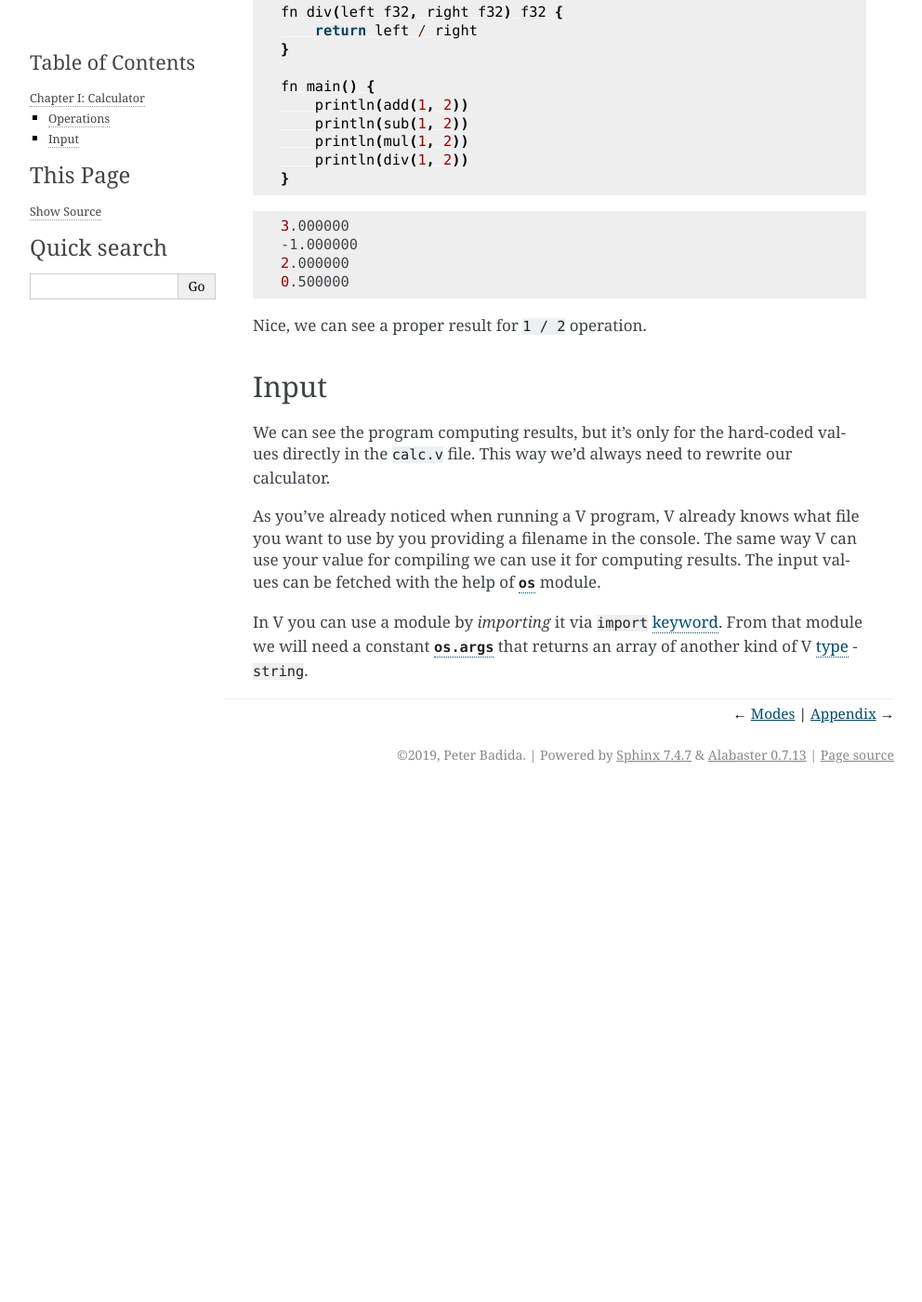
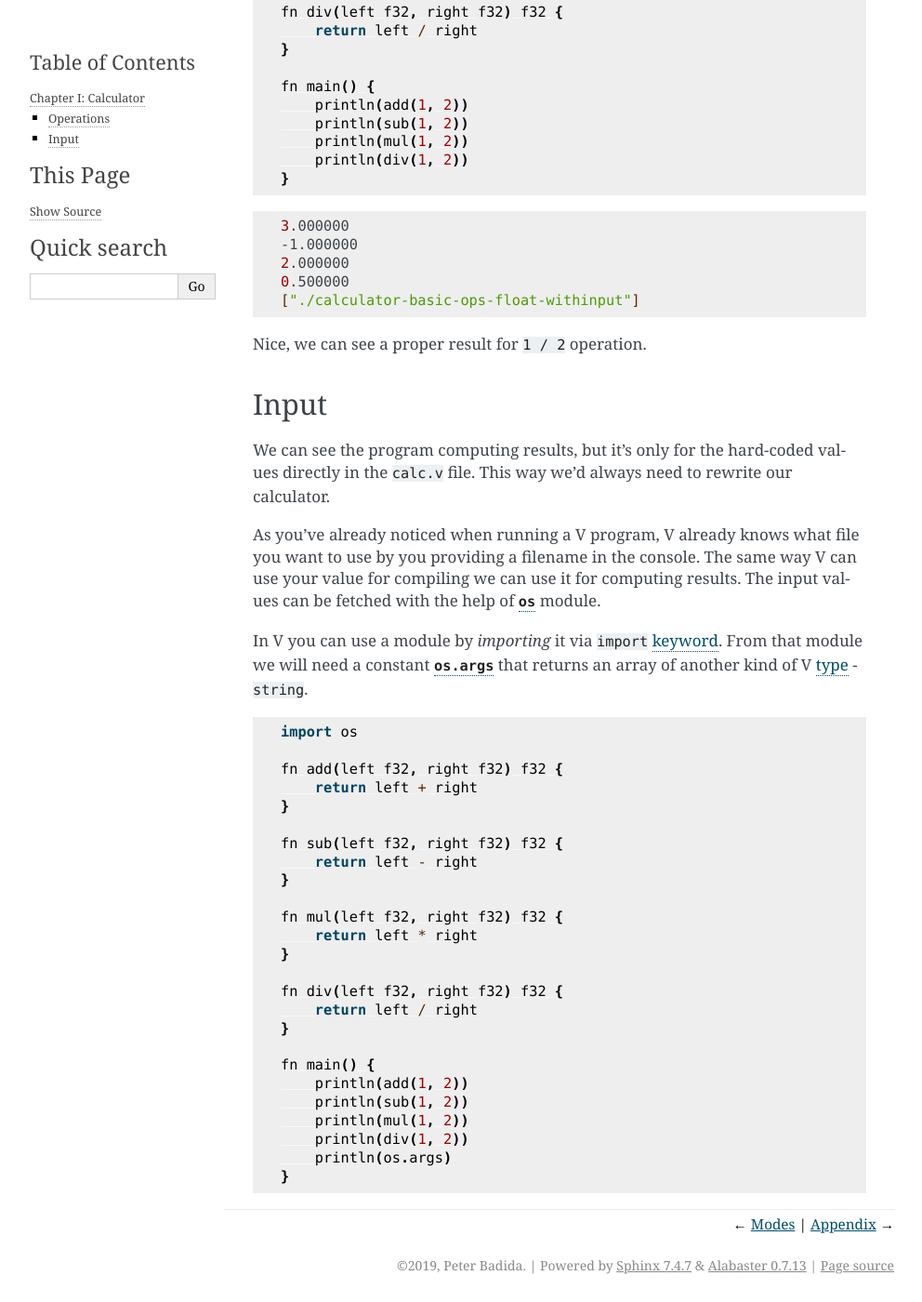
Before and after one commit to KeyWeeUsr/the-book-of-v, a Sphinx documentation site: the page built from source/chapter-1-calculator.rst, in a window 1280 px wide and 1400 px high, scrolled down 2065 px. Shown: the whole window at 93% size, without its empty margins (148-1140 px from the left). Built offline with Sphinx 7.4.7, drawn with Linux system fonts in a browser that asks for light colours; before the commit the page ends 2916 px from its top, so only the background shows below that.

Commit message:
[ADD] Add displaying console arguments in calculator

```diff
--- a/source/calculator-basic-ops-float-output.rst
+++ b/source/calculator-basic-ops-float-output.rst
@@ -4,3 +4,4 @@
     -1.000000
     2.000000
     0.500000
+    ["./calculator-basic-ops-float-withinput"]
--- /dev/null
+++ b/source/calculator-basic-ops-float-withinput.rst
@@ -0,0 +1,27 @@
+.. code:: v
+
+    import os
+
+    fn add(left f32, right f32) f32 {
+        return left + right
+    }
+
+    fn sub(left f32, right f32) f32 {
+        return left - right
+    }
+
+    fn mul(left f32, right f32) f32 {
+        return left * right
+    }
+
+    fn div(left f32, right f32) f32 {
+        return left / right
+    }
+
+    fn main() {
+        println(add(1, 2))
+        println(sub(1, 2))
+        println(mul(1, 2))
+        println(div(1, 2))
+        println(os.args)
+    }
--- a/source/chapter-1-calculator.rst
+++ b/source/chapter-1-calculator.rst
@@ -71,3 +71,5 @@ In V you can use a module by *importing* it via ``import``
 :doc:`keyword <keywords>`. From that module we will need a constant
 |os_args|_ that returns an array of another kind of V
 :doc:`type <types>` - ``string``.
+
+.. include:: calculator-basic-ops-float-withinput.rst
```
